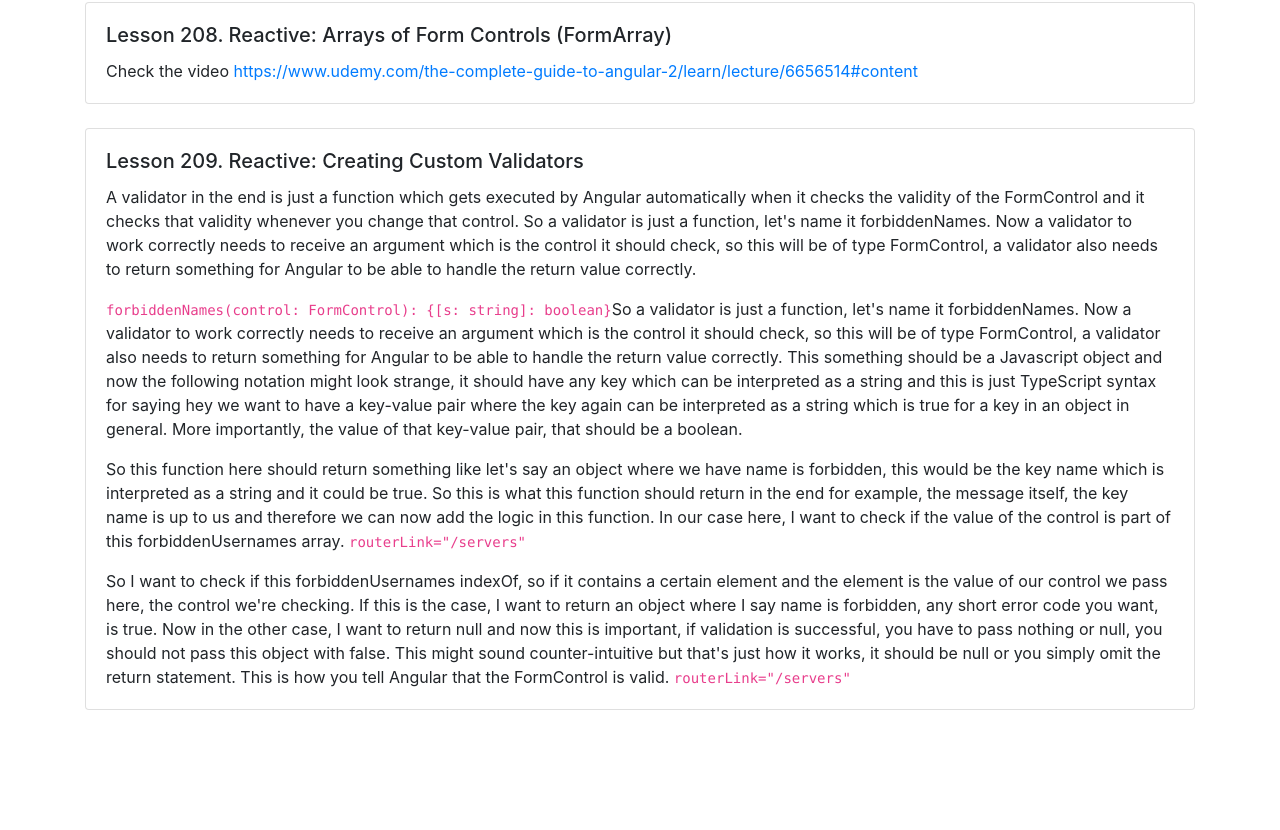
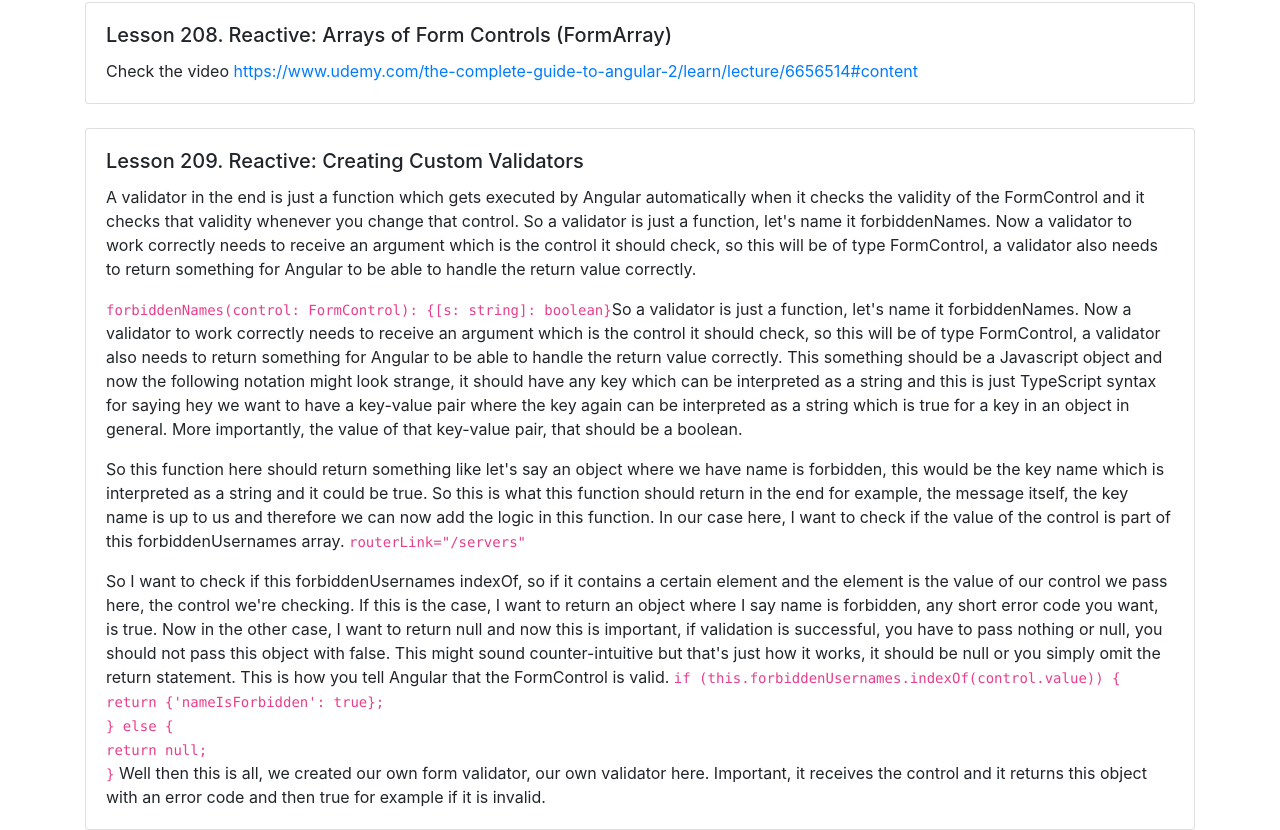
Before and after one commit to Sandro81/section15-reactive-setup-form, an Angular app: page / in a window 1280 px wide. Shown: the part 3126-3956 px from the top of the page. Before the commit the page ends 3836 px from the top, so only its background shows below. Built offline with nearby package versions, Linux system fonts and the light colour scheme.

Commit message:
section15 reactive setup form

```diff
--- a/src/app/app.component.html
+++ b/src/app/app.component.html
@@ -174,7 +174,11 @@
           <p class="card-text"> <code>forbiddenNames(control: FormControl): &#123;[s: string]: boolean}</code>So a validator is just a function, let's name it forbiddenNames. Now a validator to work correctly needs to receive an argument which is the control it should check, so this will be of type FormControl, a validator also needs to return something for Angular to be able to handle the return value correctly. This something should be a Javascript object and now the following notation might look strange,  it should have any key which can be interpreted as a string and this is just TypeScript syntax for saying hey we want to have a key-value pair where the key again can be interpreted as a string which is true for a key in an object in general. More importantly, the value of that key-value pair, that should be a boolean.</p>
           <p class="card-text">So this function here should return something like let's say an object where we have name is forbidden, this would be the key name which is interpreted as a string and it could be true. So this is what this function should return in the end for example, the message itself, the key name is up to us and therefore we can now add the logic in this function. In our case here, I want to check if the value of the control is part of this forbiddenUsernames array. <code>routerLink="/servers" </code></p>
           <p class="card-text"> So I want to check if this forbiddenUsernames indexOf, so if it contains a certain element and the element is the value of our control we pass here, the control we're checking. If this is the case, I want to return an object where I say name is forbidden, any short error code you want, is true. Now in the other case, I want to return null and now this is important, if validation is successful, you have to pass nothing or null, you should not pass this object with false. This might sound counter-intuitive but that's just how it works, it should be null or you simply omit the return statement. This is how you tell Angular that the FormControl is valid.
-            <code>routerLink="/servers" </code></p>
+            <code>if (this.forbiddenUsernames.indexOf(control.value)) &#123;<br>
+              return &#123;'nameIsForbidden': true};<br>
+              } else &#123;<br>
+              return null;<br>
+              }</code> Well then this is all, we created our own form validator, our own validator here. Important, it receives the control and it returns this object with an error code and then true for example if it is invalid.</p>
         </div>
       </div>
 
```
